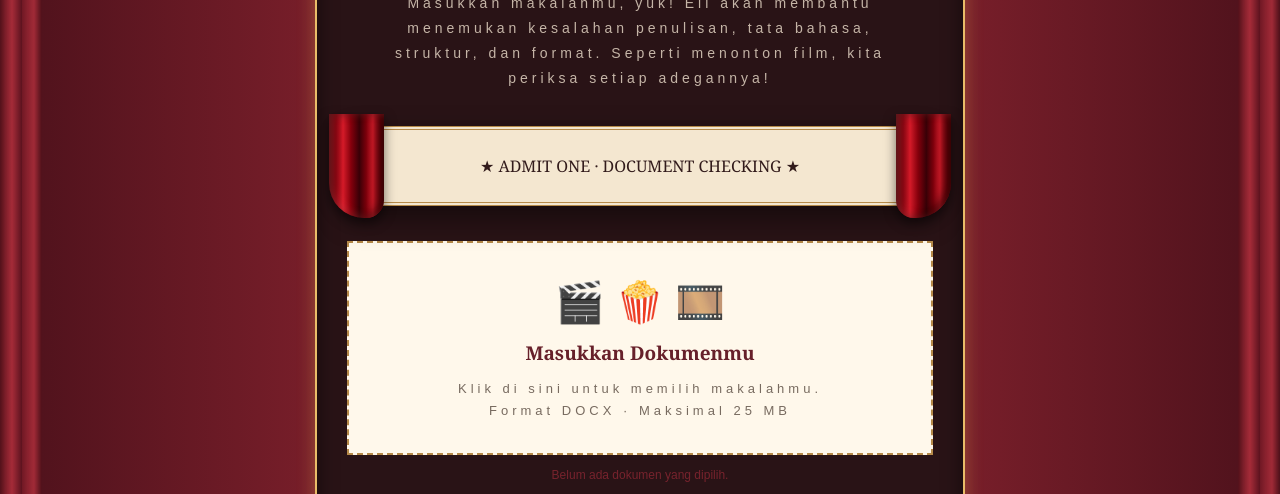
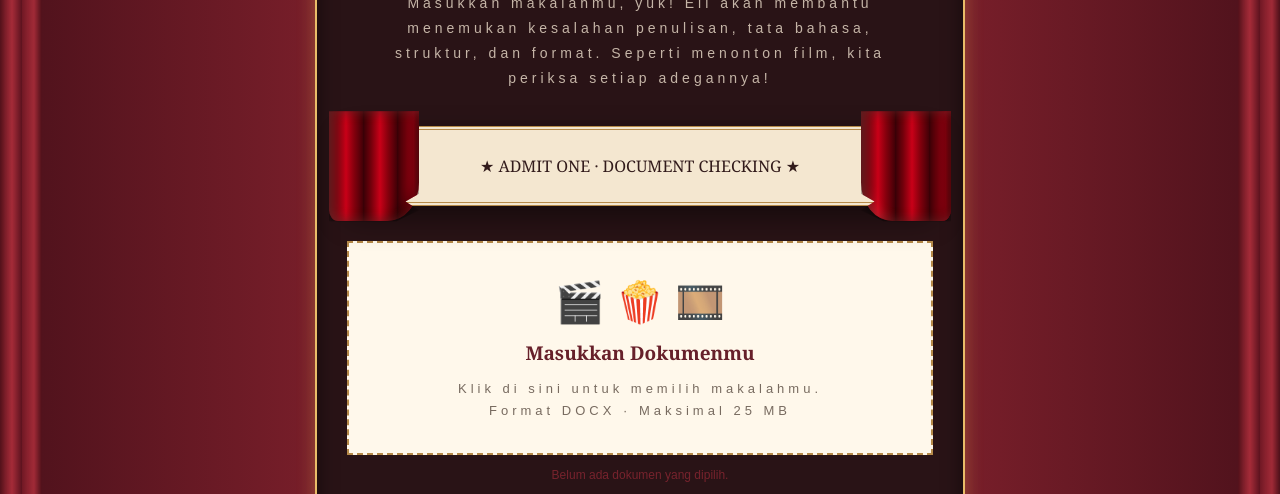
Before and after one commit to ellganteng-ell/direvisi-ell, a plain HTML site: page index.html in a window 1280 px wide. Shown: the part 606-1100 px from the top of the page. Drawn offline with Linux system fonts and the light colour scheme.

Commit message:
index.html

```diff
--- a/index.html
+++ b/index.html
@@ -281,38 +281,45 @@ footer{
 .curtain-frame::after {
   content: "";
   position: absolute;
-  top: -12px;
-  bottom: -12px;
-  width: clamp(22px, 7vw, 55px);
-  z-index: 2;
+  top: -15px;
+  bottom: -15px;
+  width: clamp(45px, 12vw, 90px);
+  z-index: 3;
   pointer-events: none;
 
   background:
     repeating-linear-gradient(
       90deg,
-      #350006 0px,
-      #79000b 7px,
-      #d51b29 14px,
-      #85000c 22px,
-      #3b0007 30px
+      #360006 0px,
+      #72000b 8px,
+      #c90018 17px,
+      #85000d 25px,
+      #430007 34px
     );
 
   box-shadow:
-    inset 5px 0 8px #ff596044,
-    inset -7px 0 10px #170000aa,
-    0 5px 12px #0008;
+    inset 5px 0 12px #ff777744,
+    inset -8px 0 12px #160000aa,
+    0 5px 15px #0009;
 }
 
 .curtain-frame::before {
   left: -18px;
-  border-radius: 0 0 18px 35px;
+  clip-path: polygon(
+    0 0, 100% 0, 100% 75%,
+    85% 82%, 100% 90%, 75% 100%, 0 100%
+  );
+  border-radius: 0 0 35% 10%;
 }
 
 .curtain-frame::after {
   right: -18px;
-  border-radius: 0 0 35px 18px;
+  clip-path: polygon(
+    0 0, 100% 0, 100% 100%,
+    25% 100%, 0 90%, 15% 82%, 0 75%
+  );
+  border-radius: 0 0 10% 35%;
 }
-
 .curtain-frame .upload-card {
   position: relative;
   z-index: 1;
```
